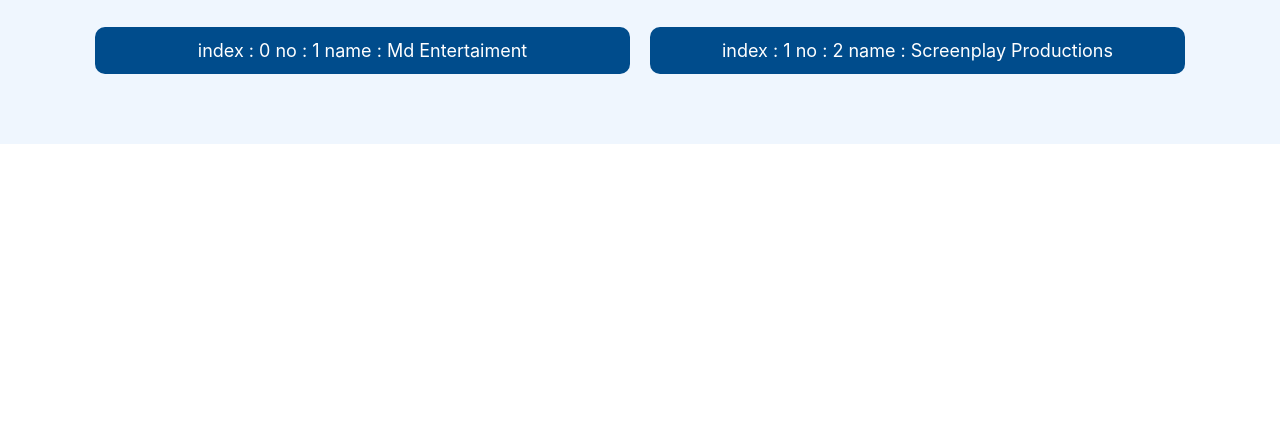
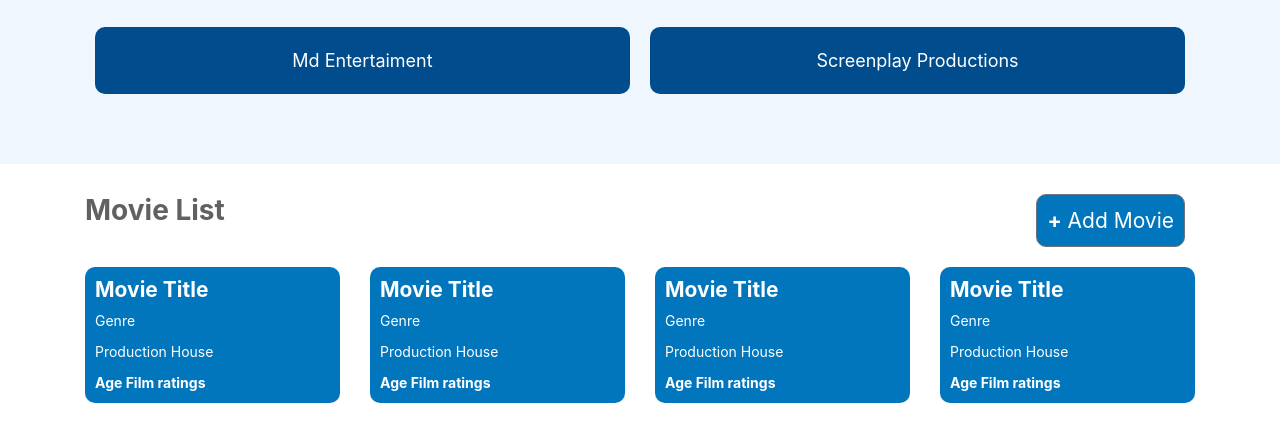
Before and after one commit to rhfauzi/onemovie-standarhooks, a React app: page / in a window 1280 px wide. Shown: the part 207-648 px from the top of the page. Built offline with nearby package versions, Linux system fonts and the light colour scheme.

Commit message:
finis CRUD ProductionHouse

```diff
--- a/public/assets/css/style.css
+++ b/public/assets/css/style.css
@@ -1,9 +1,11 @@
 .color-primary {
     background: #004c8c !important;
 }
+
 .color-secondary {
     background: #0176bd !important;
 }
+
 .nav-onemovie {
     width: 100%;
     z-index: 1;
@@ -12,14 +14,17 @@
     box-shadow: 0px 3px 17px 0px #bbbbbb;
     position: fixed !important;
 }
+
 .home {
     margin-top: 30px;
 }
+
 .header-menu {
     background-color: #eff6fe;
     padding: 40px 0px;
     margin-top: 10vh !important;
 }
+
 .home h3 {
     font-weight: bold;
     color: #616161;
@@ -33,17 +38,20 @@
     margin: 0px 10px;
     border-radius: 10px;
 }
+
 button.btn-movie:hover {
     background: #000000 !important;
 }
+
 .secound-menu {
     padding: 20px 0px;
     display: flex;
     justify-content: space-between;
     flex-wrap: inherit;
 }
+
 .secound-menu button {
-    padding: 10px 20px;
+    padding: 20px 20px;
     font-size: 18px;
     flex: 1;
     margin: 10px;
@@ -52,9 +60,11 @@
     color: white;
     min-width: 200px !important;
 }
+
 .secound-menu button:hover {
     background: black !important;
 }
+
 .container-movie {
     width: 100%;
 }
@@ -63,9 +73,11 @@
     height: 300px;
     margin: 20px 0px;
 }
+
 .movie-box .movie {
     width: 100%;
 }
+
 .movie-box .movie .inner {
     width: 100%;
     color: white;
@@ -73,19 +85,23 @@
     border-radius: 10px;
     margin-bottom: 30px;
 }
+
 .movie-box .movie .inner h1 {
     width: 100%;
     font-weight: bolder;
     font-size: 21px;
 }
+
 .movie-box .movie .inner .genre {
     font-size: 14px;
     margin-bottom: 10px;
 }
+
 .movie-box .movie .inner .production-house {
     font-size: 14px;
     margin-bottom: 10px;
 }
+
 .movie-box .movie .inner .ratings {
     font-size: 14px;
     font-weight: bolder;
--- a/src/components/TodoList.js
+++ b/src/components/ProductionHouseList.js
@@ -16,30 +16,32 @@
 
   const [modal, setModal] = useState(false);
   const [dataEdit, setDataEdit] = useState("");
+  const [id, setId] = useState("");
+  const [name, setName] = useState("");
 
   const toggle = value => {
     setModal(!modal);
     setDataEdit(value);
-    console.log("dataEdit", dataEdit);
+    setId(value.id);
+    setName(value.name);
+  };
+  const handleChangeName = event => {
+    setName(event);
   };
 
-  const handleChange = event => {
-    console.log("handleChange", event);
-    // setDataEdit(event.target.value);
+  const handleEditProductionHouse = event => {
+    let data = { id: id, name: name };
 
-    setDataEdit(prev => {
-      prev.values.name = event;
+    dispatch({
+      type: "EDIT_PRODUCTION_HOUSE",
+      payload: data
     });
-
-    console.log("handleChange dataEdit", dataEdit);
+    setModal(!modal);
   };
 
   const handleDelete = event => {
-    console.log("state", state);
     const oldData = JSON.parse(localStorage.getItem("productionHouse"));
-    console.log("oldData", oldData);
     const filterData = oldData.data.filter(item => item.id !== event);
-    console.log("filterData", filterData);
 
     let newData = {
       data: filterData.map(item => ({
@@ -47,7 +49,6 @@
         name: item.name
       }))
     };
-    // let convert = JSON.stringify(filterData);
 
     dispatch({
       type: "DELETE_PRODUCTION_HOUSE",
@@ -57,33 +58,14 @@
     setModal(!modal);
   };
 
-  const handleEditProductionHouse = event => {
-    console.log("input neme", event);
-    // let oldData = JSON.parse(localStorage.getItem("productionHouse"));
-    // let data = { id: oldData.data.length + 1, name: dataEdit };
-    // // console.log("add data", data);
-
-    dispatch({
-      type: "EDIT_PRODUCTION_HOUSE",
-      payload: dataEdit
-    });
-    // setDataEdit("");
-    // setModal(!modal);
-  };
-
-  //   console.log("state data", state.data);
   return (
     <Fragment>
       {state.data !== undefined
         ? state.data.map((value, index) => {
             return (
               <Fragment key={index}>
-                {/* <Button
-                  className="color-primary"
-                  onClick={() => modalEditProduction(index)}
-                > */}
                 <Button className="color-primary" onClick={() => toggle(value)}>
-                  index : {index} no : {value.id} name : {value.name}
+                  {value.name}
                 </Button>
               </Fragment>
             );
@@ -91,25 +73,18 @@
         : "No Production House"}
 
       <Modal isOpen={modal} toggle={toggle}>
-        {/* <Modal isOpen={modal.openEditModal} itemID={modal.activeItemId}> */}
         <ModalHeader style={{ textAlign: "center" }}>
-          {/* Edit Production House */}
           Edit Production House
         </ModalHeader>
         <ModalBody>
           <FormGroup>
-            <Label>
-              Production House Name {dataEdit !== undefined ? dataEdit.id : ""}
-            </Label>
+            <Label>Production House Name</Label>
             <Input
               type="text"
               name="name"
-              //   value={dataEdit !== undefined ? dataEdit.name : ""}
-              value={dataEdit.name}
+              value={name}
               autoFocus={true}
-              // onKeyUp={handleSubmitForm}
-              //   onChange={handleChange}
-              onChange={event => handleChange(event.currentTarget.value)}
+              onChange={event => handleChangeName(event.currentTarget.value)}
               placeholder="Enter Production House Name"
             />
           </FormGroup>
--- a/src/index.js
+++ b/src/index.js
@@ -1,15 +1,15 @@
 import React, { useContext, useReducer, Fragment } from "react";
 import ReactDOM from "react-dom";
-import { Container, Col, Row } from "reactstrap";
+import { Container, Col, Row, Button } from "reactstrap";
+import "bootstrap/dist/css/bootstrap.min.css";
 
 import Store from "./context";
 import reducer from "./reducer";
 import NavBar from "./components/NavBar";
 
 import { usePersistedContext, usePersistedReducer } from "./usePersist";
-import "bootstrap/dist/css/bootstrap.min.css";
 
-import TodoList from "./components/TodoList";
+import TodoList from "./components/ProductionHouseList";
 import TodoForm from "./components/AddProductionHouse";
 
 function App() {
@@ -40,6 +40,59 @@
             </Row>
           </Container>
         </div>
+
+        <div className="container-movie">
+          <Container className="home">
+            <Row>
+              <Col md={8} sm={8} xs={6}>
+                <h3>Movie List</h3>
+              </Col>
+              <Col md={4} sm={4} xs={6}>
+                <Button className="btn-movie float-right color-secondary">
+                  <b>+</b> Add Movie
+                </Button>
+              </Col>
+
+              <Col md={12} sm={12} xs={12} className="movie-box">
+                <Row>
+                  <Col md={3} sm={3} xs={6} className="movie">
+                    <div className="inner color-secondary">
+                      <h1>Movie Title</h1>
+                      <div className="genre">Genre</div>
+                      <div className="production-house">Production House</div>
+                      <div className="ratings">Age Film ratings</div>
+                    </div>
+                  </Col>
+
+                  <Col md={3} sm={3} xs={6} className="movie">
+                    <div className="inner color-secondary">
+                      <h1>Movie Title</h1>
+                      <div className="genre">Genre</div>
+                      <div className="production-house">Production House</div>
+                      <div className="ratings">Age Film ratings</div>
+                    </div>
+                  </Col>
+                  <Col md={3} sm={3} xs={6} className="movie">
+                    <div className="inner color-secondary">
+                      <h1>Movie Title</h1>
+                      <div className="genre">Genre</div>
+                      <div className="production-house">Production House</div>
+                      <div className="ratings">Age Film ratings</div>
+                    </div>
+                  </Col>
+                  <Col md={3} sm={3} xs={6} className="movie">
+                    <div className="inner color-secondary">
+                      <h1>Movie Title</h1>
+                      <div className="genre">Genre</div>
+                      <div className="production-house">Production House</div>
+                      <div className="ratings">Age Film ratings</div>
+                    </div>
+                  </Col>
+                </Row>
+              </Col>
+            </Row>
+          </Container>
+        </div>
       </Store.Provider>
     </Fragment>
   );
--- a/src/reducer.js
+++ b/src/reducer.js
@@ -17,10 +17,7 @@
       };
 
     case "EDIT_PRODUCTION_HOUSE":
-      // console.log("state", state);
-      // console.log("action", action);
       console.log("action payload", action.payload);
-      // console.log("action payload id", action.payload.id);
 
       const stateCopy = state.data.map(item => {
         if (item.id === action.payload.id) {
@@ -36,9 +33,6 @@
       });
       console.log("stateCopy", stateCopy);
 
-      // localStorage.setItem('productionHouse',JSON.stringify(stateCopy));
-      // return stateCopy;
-
       return {
         data: stateCopy
       };
--- a/src/usePersist.js
+++ b/src/usePersist.js
@@ -9,7 +9,6 @@
   [state, dispatch],
   key = "productionHouse"
 ) {
-  console.log("persisten", state);
   useEffect(() => localStorage.setItem(key, JSON.stringify(state)), [state]);
   return [state, dispatch];
 }
```
Also changed, not shown: README.md.
